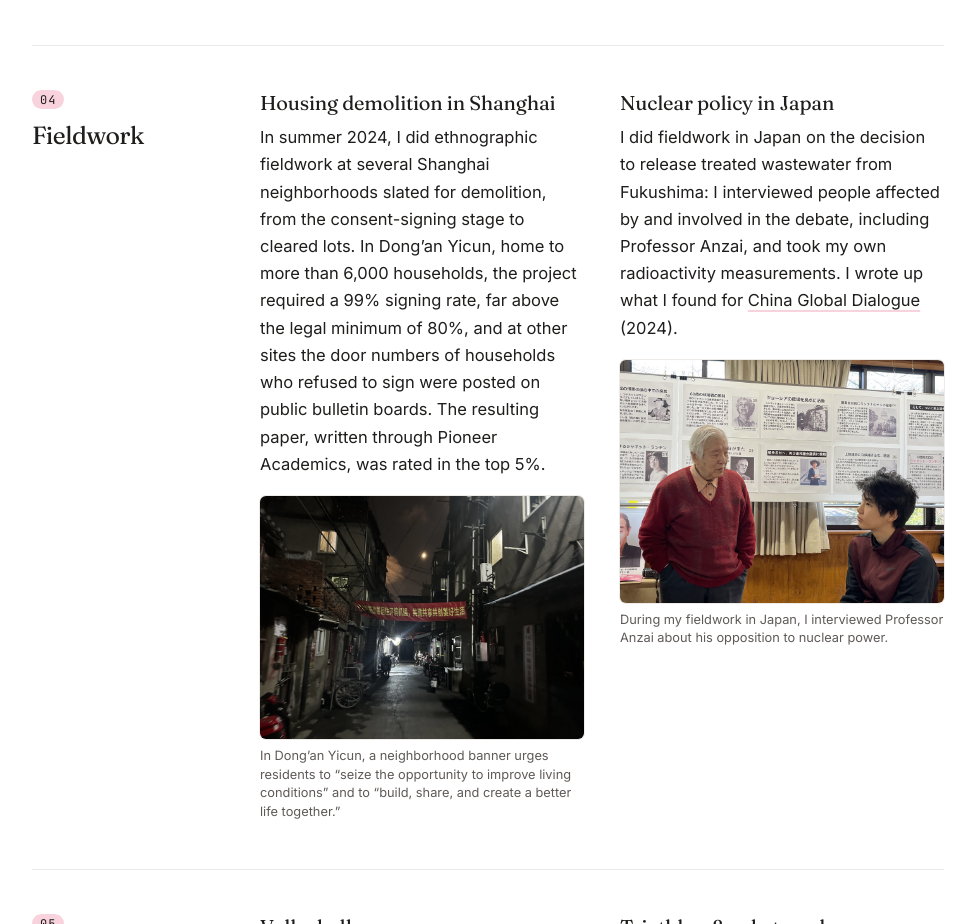
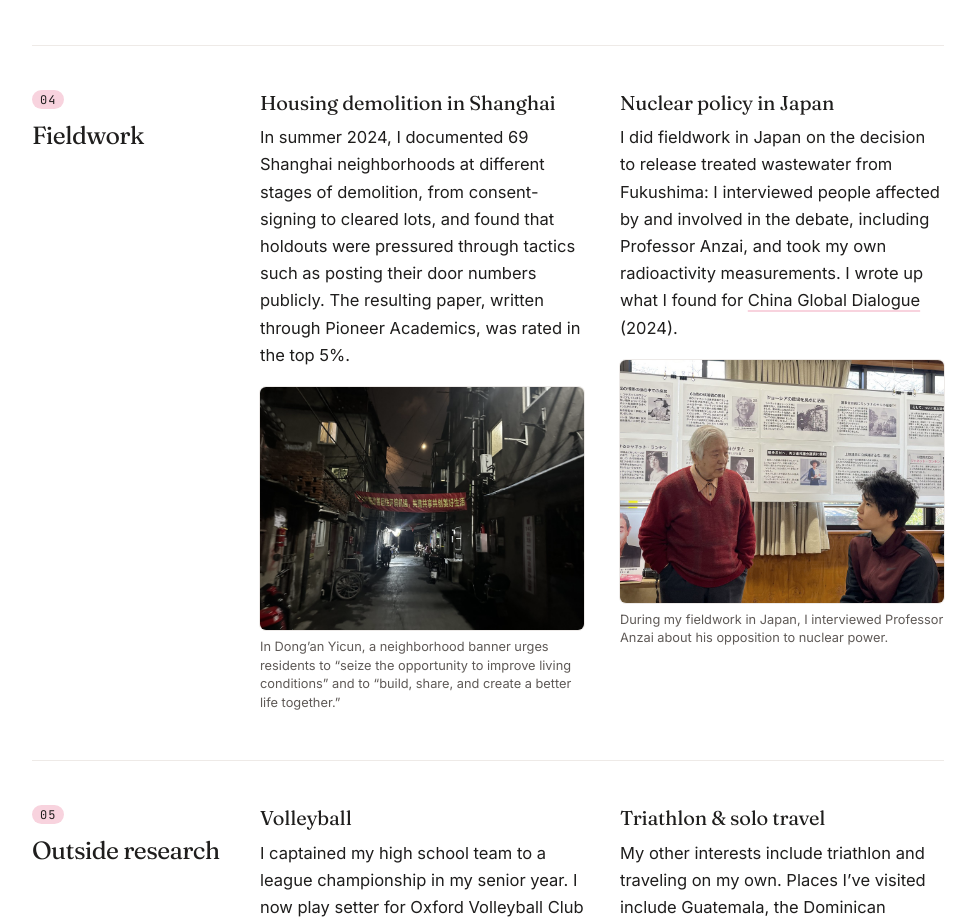
Before and after one commit to KyleTheNbness/kyle_personal_website, a plain HTML site: page index.html in a window 1280 px wide. Shown: the part 4002-4926 px from the top of the page, without its empty margins (152-1128 px from the left). Drawn offline with Linux system fonts and the light colour scheme.

Commit message:
Tighten the Shanghai fieldwork entry
Co-Authored-By: Claude Opus 5.5 <noreply@anthropic.com>
Claude-Session: https://claude.ai/code/session_01V4b8GXwsKcURXoirSKjkwz

```diff
--- a/index.html
+++ b/index.html
@@ -35,7 +35,7 @@
 <article><h3>BlueStar Global Management</h3><p>As a summer intern at a quantitative hedge fund in Shanghai, I built Python tools to backtest options strategies. I also assembled a dataset of 14 biotech acquisitions to study payouts on contingent value rights (CVRs).</p></article></div></section>
 <!-- Fieldwork photographs and captions -->
 <section id="fieldwork"><h2>Fieldwork</h2><div>
-<article><h3>Housing demolition in Shanghai</h3><p>In summer 2024, I did ethnographic fieldwork at several Shanghai neighborhoods slated for demolition, from the consent-signing stage to cleared lots. In Dong’an Yicun, home to more than 6,000 households, the project required a 99% signing rate, far above the legal minimum of 80%, and at other sites the door numbers of households who refused to sign were posted on public bulletin boards. The resulting paper, written through Pioneer Academics, was rated in the top 5%.</p>
+<article><h3>Housing demolition in Shanghai</h3><p>In summer 2024, I documented 69 Shanghai neighborhoods at different stages of demolition, from consent-signing to cleared lots, and found that holdouts were pressured through tactics such as posting their door numbers publicly. The resulting paper, written through Pioneer Academics, was rated in the top 5%.</p>
 <figure><img src="assets/dongan.jpg" width="1800" height="1350" loading="lazy" alt="A red banner hangs above a narrow residential lane at night."><figcaption>In Dong’an Yicun, a neighborhood banner urges residents to “seize the opportunity to improve living conditions” and to “build, share, and create a better life together.”</figcaption></figure></article>
 <article><h3>Nuclear policy in Japan</h3><p>I did fieldwork in Japan on the decision to release treated wastewater from Fukushima: I interviewed people affected by and involved in the debate, including Professor Anzai, and took my own radioactivity measurements. I wrote up what I found for <a href="https://chinaglobaldialogue.com/2024/03/31/nuclear-energy-policy/">China Global Dialogue</a> (2024).</p>
 <figure><img src="assets/japan-interview.jpg" width="1024" height="768" loading="lazy" alt="Professor Anzai speaking with me in front of a wall of exhibition panels."><figcaption>During my fieldwork in Japan, I interviewed Professor Anzai about his opposition to nuclear power.</figcaption></figure></article>
```
